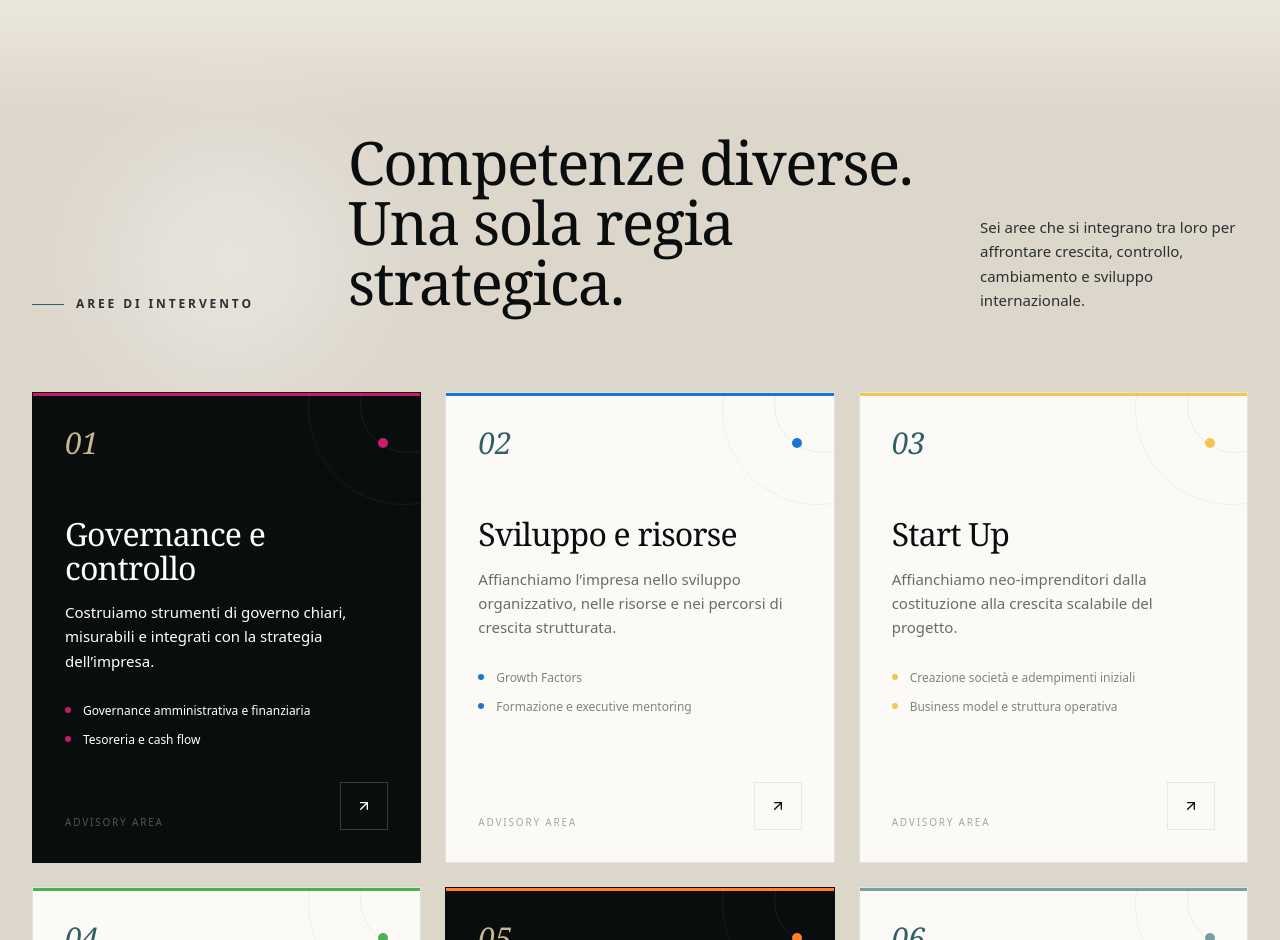
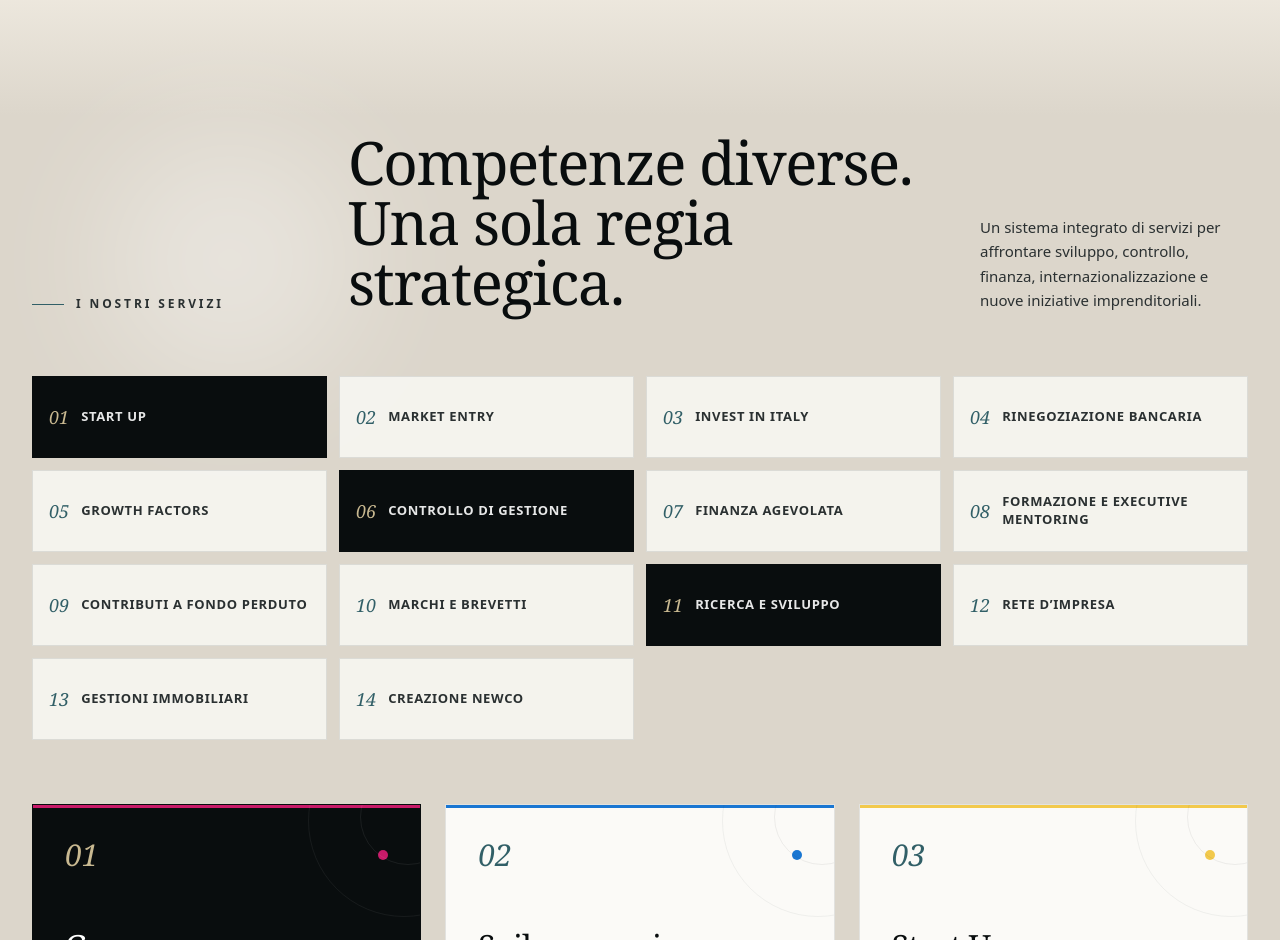
Before and after one commit to gaetanomeli95-lab/Prosperya-site, a Next.js app: page / in a window 1280 px wide. Shown: the part 2040-2980 px from the top of the page. Built offline with nearby package versions, Linux system fonts and the light colour scheme.

Commit message:
content: add complete requested service list to home

```diff
--- a/src/components/SectionServices.tsx
+++ b/src/components/SectionServices.tsx
@@ -1,6 +1,6 @@
 'use client';
 
-import { services } from '@/data/services';
+import { services, homeServices } from '@/data/services';
 import { ServiceCard } from './ServiceCard';
 import { FadeIn } from './MotionWrapper';
 
@@ -12,12 +12,12 @@ export function SectionServices() {
       <div className="absolute right-[-6rem] bottom-12 h-80 w-80 rounded-full bg-mediterranean/8 blur-3xl" />
 
       <div className="relative max-w-[1480px] mx-auto px-5 sm:px-6 lg:px-8">
-        <div className="grid lg:grid-cols-12 gap-10 lg:gap-12 items-end mb-16 lg:mb-20">
+        <div className="grid lg:grid-cols-12 gap-10 lg:gap-12 items-end mb-12 lg:mb-16">
           <div className="lg:col-span-3">
             <FadeIn>
               <div className="flex items-center gap-3">
                 <span className="w-8 h-px bg-mediterranean" />
-                <span className="eyebrow text-night/42">Aree di intervento</span>
+                <span className="eyebrow text-night/42">I nostri servizi</span>
               </div>
             </FadeIn>
           </div>
@@ -31,11 +31,22 @@ export function SectionServices() {
           <div className="lg:col-span-3">
             <FadeIn delay={0.12}>
               <p className="text-sm lg:text-[15px] leading-relaxed text-anthracite/68">
-                Sei aree che si integrano tra loro per affrontare crescita, controllo, cambiamento e sviluppo internazionale.
+                Un sistema integrato di servizi per affrontare sviluppo, controllo, finanza, internazionalizzazione e nuove iniziative imprenditoriali.
               </p>
             </FadeIn>
           </div>
         </div>
+
+        <FadeIn delay={0.08}>
+          <div className="mb-16 grid grid-cols-1 sm:grid-cols-2 lg:grid-cols-3 xl:grid-cols-4 gap-2.5 sm:gap-3">
+            {homeServices.map((item, i) => (
+              <div key={item} className={`min-h-[82px] border px-4 py-4 flex items-center gap-3 ${i % 5 === 0 ? 'bg-night border-night' : 'bg-paper/80 border-night/10'}`}>
+                <span className={`font-heading italic text-lg ${i % 5 === 0 ? 'text-sand' : 'text-mediterranean'}`}>{String(i + 1).padStart(2, '0')}</span>
+                <span className={`text-xs sm:text-[13px] font-semibold tracking-[0.05em] leading-snug ${i % 5 === 0 ? '!text-white/90' : 'text-night/78'}`}>{item}</span>
+              </div>
+            ))}
+          </div>
+        </FadeIn>
 
         <div className="grid grid-cols-1 md:grid-cols-2 xl:grid-cols-3 gap-5 lg:gap-6">
           {services.map((service, i) => (
```
